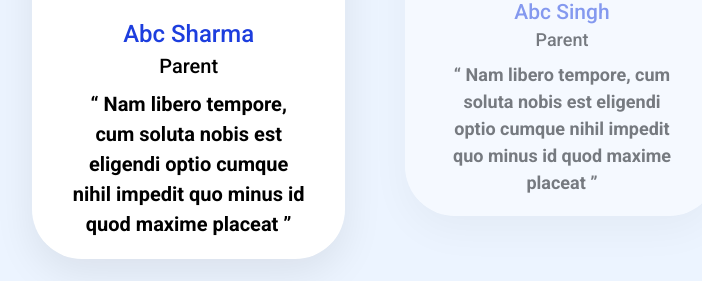
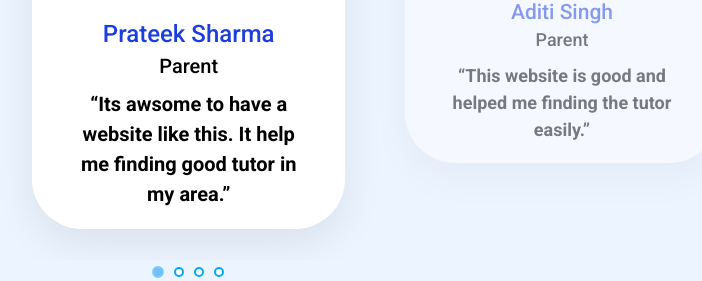
Before and after one commit to saurabhjdsingh/gurudekho, a Django app: page / in a window 1280 px wide. Shown: the part 3363-3644 px from the top of the page, without its empty margins (452-1154 px from the left). Run offline with Django 3.2, Linux system fonts and the light colour scheme; some libraries are stand-ins or nearby versions.

Commit message:
new index

```diff
--- a/templates/index.html
+++ b/templates/index.html
@@ -207,7 +207,7 @@
             <div class="col-3">
                 <div class="card pop">
                     <div class="card-body">
-                        <h5 class="card-title">0</h5>
+                        <h5 class="card-title">+1000</h5>
                         <p class="card-text">Students <i class="fa fa-user"></i></p>
                     </div>
                 </div>
@@ -215,7 +215,7 @@
             <div class="col-3">
                 <div class="card pop">
                     <div class="card-body">
-                        <h5 class="card-title">0</h5>
+                        <h5 class="card-title">+650</h5>
                         <p class="card-text">Tutors <i class="fa fa-street-view"></i></p>
                     </div>
                 </div>
@@ -231,7 +231,7 @@
             <div class="col-3">
                 <div class="card pop">
                     <div class="card-body">
-                        <h5 class="card-title">0</h5>
+                        <h5 class="card-title">Many</h5>
                         <p class="card-text">Happy Clients <i class="fa fa-smile-o"></i></p>
                     </div>
                 </div>
@@ -241,45 +241,41 @@
 </div>
 <div class="container-fluid tutor-testimonials" id="testimonials">
     <div class="container animate-top">
-        <h2>What our customers say about us.</h2>
+        <h2>What our users say about us.</h2>
         <div class="owl-carousel owl-carousel1 owl-theme">
             <div>
-                <div class="card text-center pop"><img class="card-img-top" src="https://encrypted-tbn0.gstatic.com/images?q=tbn:ANd9GcQcXfC4_irIbwAXFl8K44JaD3tGKrm2oLLtTw&usqp=CAU" alt="">
+                <div class="card text-center pop"><img class="card-img-top" src="{% static 'images/person.png' %}" alt="">
                     <div class="card-body">
-                        <h5>Abc Sharma <br/>
+                        <h5>Prateek Sharma <br/>
                             <span> Parent </span></h5>
-                        <p class="card-text">“ Nam libero tempore, cum soluta nobis est eligendi optio cumque nihil
-                            impedit quo minus id quod maxime placeat ” </p>
+                        <p class="card-text">“Its awsome to have a website like this. It help me finding good tutor in my area.” </p>
                     </div>
                 </div>
             </div>
             <div>
-                <div class="card text-center pop"><img class="card-img-top" src="https://encrypted-tbn0.gstatic.com/images?q=tbn:ANd9GcQcXfC4_irIbwAXFl8K44JaD3tGKrm2oLLtTw&usqp=CAU" alt="">
+                <div class="card text-center pop"><img class="card-img-top" src="{% static 'images/person_female.png' %}" alt="">
                     <div class="card-body">
-                        <h5>Abc Singh<br/>
+                        <h5>Aditi Singh<br/>
                             <span> Parent </span></h5>
-                        <p class="card-text">“ Nam libero tempore, cum soluta nobis est eligendi optio cumque nihil
-                            impedit quo minus id quod maxime placeat ” </p>
+                        <p class="card-text">“This website is good and helped me finding the tutor easily.” </p>
                     </div>
                 </div>
             </div>
             <div>
-                <div class="card text-center pop"><img class="card-img-top" src="https://encrypted-tbn0.gstatic.com/images?q=tbn:ANd9GcQcXfC4_irIbwAXFl8K44JaD3tGKrm2oLLtTw&usqp=CAU" alt="">
+                <div class="card text-center pop"><img class="card-img-top" src="{% static 'images/person.png' %}" alt="">
                     <div class="card-body">
-                        <h5>Abc Sharma <br/>
+                        <h5>Sameer khan <br/>
                             <span> Parent </span></h5>
-                        <p class="card-text">“ Nam libero tempore, cum soluta nobis est eligendi optio cumque nihil
-                            impedit quo minus id quod maxime placeat ” </p>
+                        <p class="card-text">“ Thanks gurudekho for helping me finding the tutor so easily.” </p>
                     </div>
                 </div>
             </div>
             <div>
-                <div class="card text-center pop"><img class="card-img-top" src="https://encrypted-tbn0.gstatic.com/images?q=tbn:ANd9GcQcXfC4_irIbwAXFl8K44JaD3tGKrm2oLLtTw&usqp=CAU" alt="">
+                <div class="card text-center pop"><img class="card-img-top" src="{% static 'images/person.png' %}" alt="">
                     <div class="card-body">
-                        <h5>ABC Sharma<br/>
-                            <span> Student </span></h5>
-                        <p class="card-text">“ Nam libero tempore, cum soluta nobis est eligendi optio cumque nihil
-                            impedit quo minus id quod maxime placeat ” </p>
+                        <h5>Saurabh singh<br/>
+                            <span> Tutor </span></h5>
+                        <p class="card-text">“It helped me to build a profile and also showcases to many people. I am recieving many calls for job. Thanks gurudekho.” </p>
                     </div>
                 </div>
             </div>
@@ -303,7 +299,7 @@
            </div>
            <div class="row text-center">
                  <div class="col-md-8">
-                    <form action="#" class="contact-form">
+                    <form action="#!" class="contact-form">
                        <div class="row">
                           <div class="col-xl-6 pop">
                              <input type="text" placeholder="name">
```
Also changed, not shown: static/images/person.png (added), static/images/person_female.png (added).
